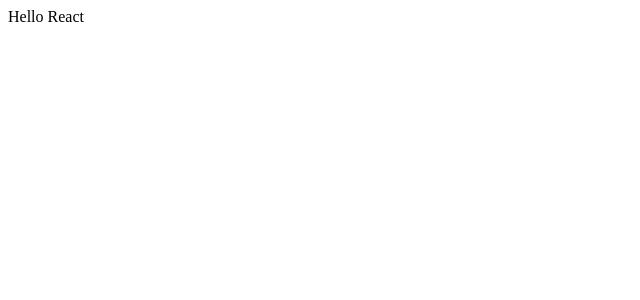
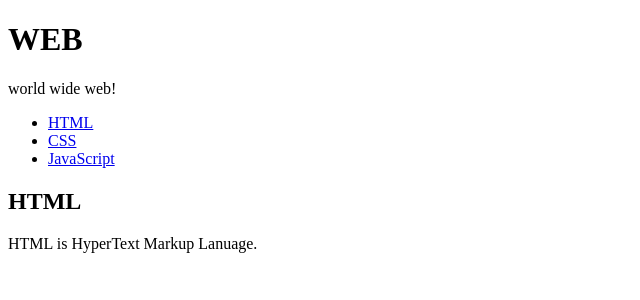
Before and after one commit to nhkiiim/react-getting-started, a React (Create React App) app in the folder react-app/: page / in a window 1280 px wide. Shown: the top 300 px of the page, without its empty margins (0-640 px from the left). Built offline with nearby package versions, Linux system fonts and the light colour scheme.

Commit message:
Feat: 컴포넌트 만들기

```diff
--- a/react-app/src/App.js
+++ b/react-app/src/App.js
@@ -1,11 +1,52 @@
-import { Component } from 'react';
+import React, { Component } from 'react';
 import './App.css';
 
+
+class Subject extends Component {
+  render() { // js class 안에서는 return 생략 가능
+    // return은 하나의 최상위 태그로 이루어져야함
+    return (
+      <header>
+        <h1>WEB</h1>
+        world wide web!
+      </header>
+    );
+  }
+}
+
+class TOC extends Component { // table of content
+  render() {
+    return (
+      <nav>
+        <ul>
+          <li><a href="1.html">HTML</a></li>
+          <li><a href="2.html">CSS</a></li>
+          <li><a href="3.html">JavaScript</a></li>
+        </ul>
+      </nav>
+    );
+  }
+}
+
+class Content extends Component {
+  render() {
+    return (
+      <article>
+        <h2>HTML</h2>
+        HTML is HyperText Markup Lanuage.
+      </article>
+    );
+  }
+}
+
+// js 문법 아님! -> jsx (create-react-app이 변환 해줌)
 class App extends Component {
   render() {
     return (
       <div className="App">
-        Hello React
+        <Subject></Subject>
+        <TOC></TOC>
+        <Content></Content>
       </div>
     );
   }
```
Also changed, not shown: react-app/public/pure.html (added, +23 -0 lines).
